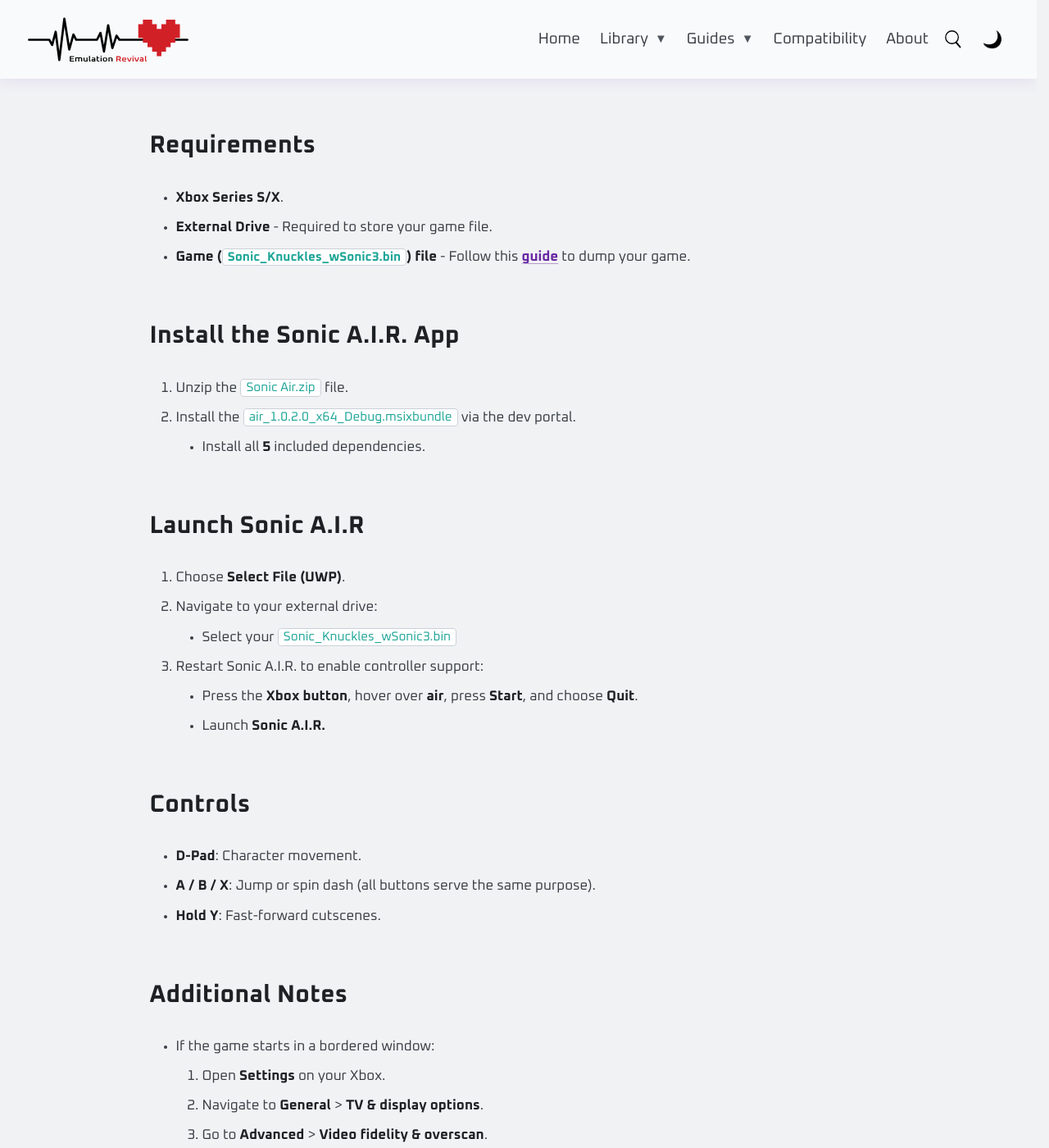
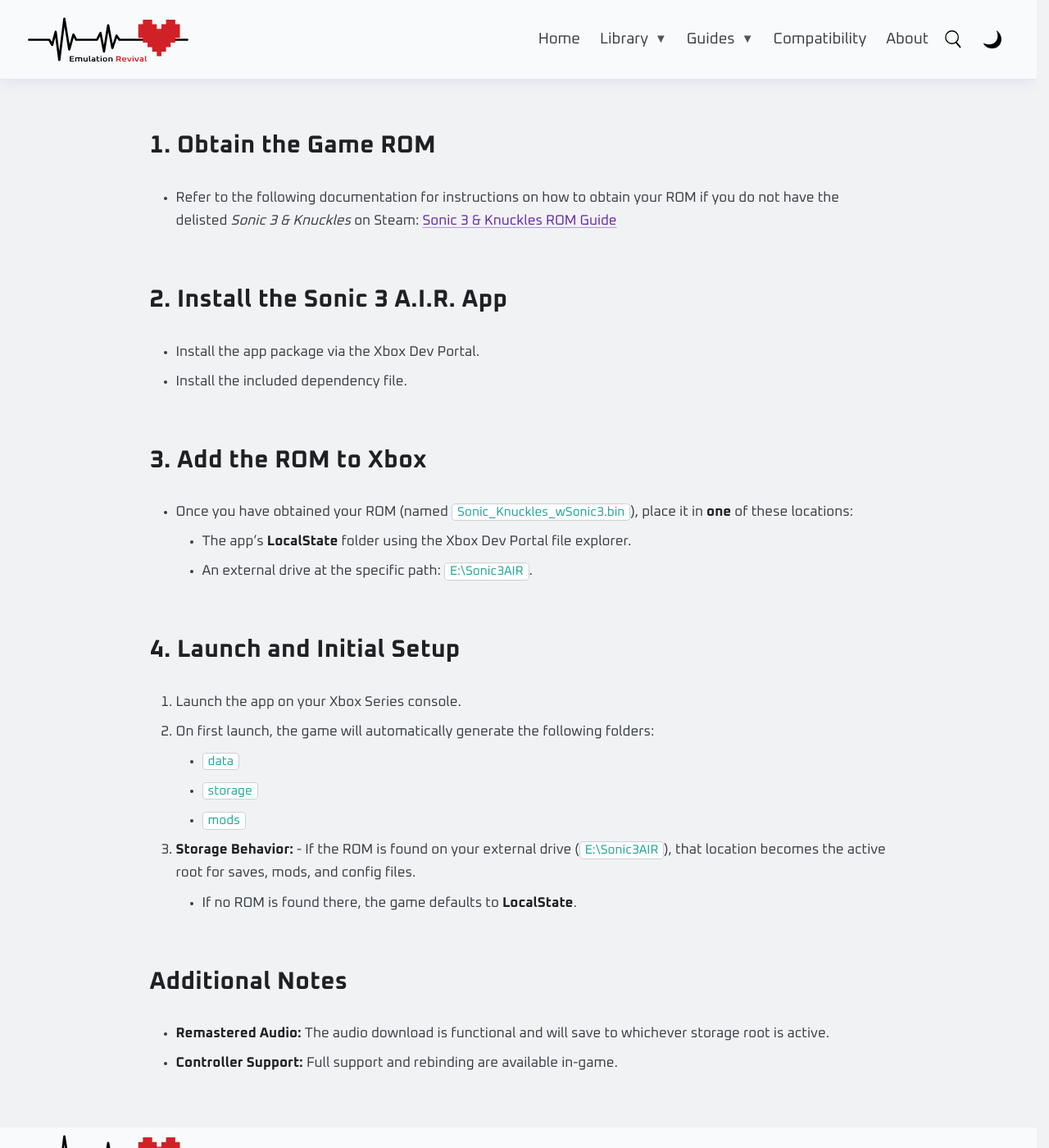
Before and after one commit to EmulationRevival/emulationrevival.github.io, a Jekyll site: the page built from guides/ports/sonic3air.md, in a window 1280 px wide and 1400 px high. Shown: the whole window at 82% size. Built offline with Jekyll 4.4.1, drawn with Linux system fonts in a browser that asks for light colours; some of the changed text lies outside the part shown.

Commit message:
Add native sonic3air port

```diff
--- a/guides/ports/sonic3air.md
+++ b/guides/ports/sonic3air.md
@@ -7,38 +7,28 @@
 noindex: true
 ---
 
-### Requirements
-- **Xbox Series S/X**.
-- **External Drive** - Required to store your game file.
-- **Game (`Sonic_Knuckles_wSonic3.bin`) file** - Follow this **[guide](<https://gamebanana.com/tuts/14939>)** to dump your game.
+### 1. Obtain the Game ROM
+- Refer to the following documentation for instructions on how to obtain your ROM if you do not have the delisted *Sonic 3 & Knuckles* on Steam:
+  [Sonic 3 & Knuckles ROM Guide](https://docs.google.com/document/d/1oSud8dJHvdfrYbkGCfllAOp3JuTks7z4K5SwtVkXkx0/edit?usp=sharing)
 
-### Install the Sonic A.I.R. App
-1. Unzip the `Sonic Air.zip` file.
-2. Install the `air_1.0.2.0_x64_Debug.msixbundle` via the dev portal.
-   - Install all **5** included dependencies.
+### 2. Install the Sonic 3 A.I.R. App
+- Install the app package via the Xbox Dev Portal.
+- Install the included dependency file.
 
-### Launch Sonic A.I.R
-1. Choose **Select File (UWP)**.
-2. Navigate to your external drive:
-   - Select your `Sonic_Knuckles_wSonic3.bin`
-3. Restart Sonic A.I.R. to enable controller support:
-   - Press the **Xbox button**, hover over **air**, press **Start**, and choose **Quit**.
-   - Launch **Sonic A.I.R.**
+### 3. Add the ROM to Xbox
+- Once you have obtained your ROM (named `Sonic_Knuckles_wSonic3.bin`), place it in **one** of these locations:
+  - The app's **LocalState** folder using the Xbox Dev Portal file explorer.
+  - An external drive at the specific path: `E:\Sonic3AIR`.
 
-### Controls
-   - **D-Pad**: Character movement.
-   - **A / B / X**: Jump or spin dash (all buttons serve the same purpose).
-   - **Hold Y**: Fast-forward cutscenes.
+### 4. Launch and Initial Setup
+1. Launch the app on your Xbox Series console.
+2. On first launch, the game will automatically generate the following folders:
+   - `data`
+   - `storage`
+   - `mods`
+3. **Storage Behavior:** - If the ROM is found on your external drive (`E:\Sonic3AIR`), that location becomes the active root for saves, mods, and config files.
+   - If no ROM is found there, the game defaults to **LocalState**.
 
 ### Additional Notes
-- If the game starts in a bordered window:
-  1. Open **Settings** on your Xbox.
-  2. Navigate to **General** > **TV & display options**.
-  3. Go to **Advanced** > **Video fidelity & overscan**.
-  4. Disable the **Apps can add a border** option under **Overscan border**.
-- Mods are not supported.
-- Use the left stick to move the cursor to the edge of the screen to hide it.
-- Select **Options** from the title screen to adjust various settings, such as:
-  - Enabling scanlines.
-  - Changing difficulty levels.
-  - Activating infinite lives.
+- **Remastered Audio:** The audio download is functional and will save to whichever storage root is active.
+- **Controller Support:** Full support and rebinding are available in-game.
```
Also changed, not shown: _data/ports.yml (+7 -9 lines), json/devmode.manifest.json (+8 -12 lines).
